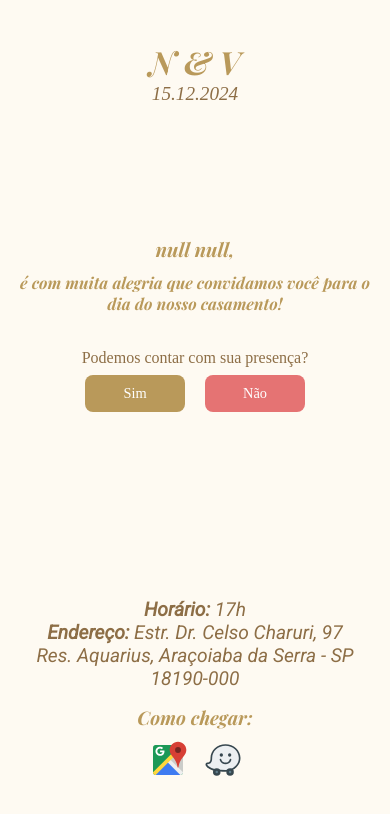
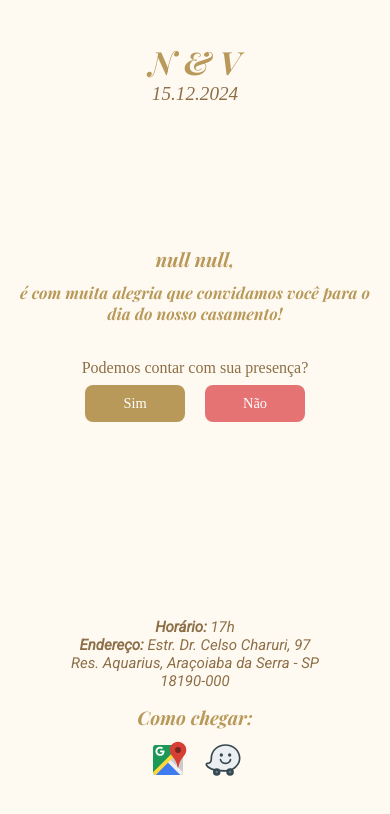
Before and after one commit to VictorAlmeidaFonseca/guest-list, a Next.js app: page / in a window 390 px wide. Shown: the top 814 px of the page. Built offline with nearby package versions, Linux system fonts and the light colour scheme.

Commit message:
Update page.module.css

```diff
--- a/src/app/page.module.css
+++ b/src/app/page.module.css
@@ -213,6 +213,7 @@
 .footerDescription {
   font-family: 'Roboto', sans-serif;
   font-style: italic;
+  font-size: 15px
 }
 
 
@@ -221,10 +222,6 @@
 @media (max-width: 768px) {
   .title {
     font-size: 2rem; /* Ajuste do tamanho do título */
-  }
-
-  .footerDescription {
-    font-size: 1.2rem; /* Menor título em dispositivos móveis */
   }
 
   .invitationTitle {
```
